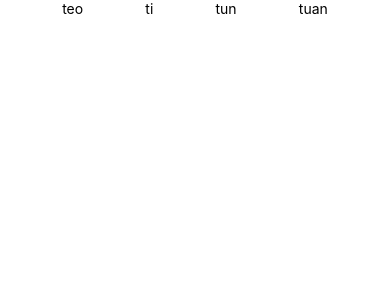
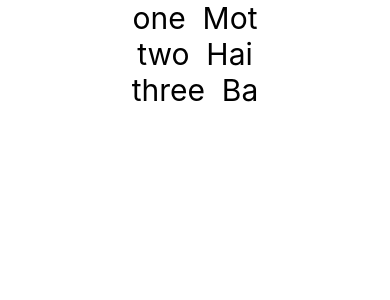
Before and after one commit to luongminh2410dev/ReactNative010321, a React Native app: screen / in a window 390 px wide. Shown: the top 300 px of the page. Built offline with nearby package versions, Linux system fonts and the light colour scheme.

Commit message:
xuat 1 object

```diff
--- a/src/screens/MainScreen.js
+++ b/src/screens/MainScreen.js
@@ -22,29 +22,23 @@ export default class MainScreen extends Component {
             {id:3, en: 'three', vn: 'Ba'}
         ]
 
-        const arrNames = ['teo','ti','tun','tuan']
         return (
             <SafeAreaView
             style={{
                 flex: 1,
-                flexDirection: 'row',
-                justifyContent: 'space-evenly'
+                flexDirection: 'column',
+                alignItems: 'center'
             }}>
-                {/* <Text style={{fontSize: 30}}> {en} </Text>
-                <Text style={{fontSize: 30}}> {isMemorized ? '----': vn} </Text> */}
             {
-                [
-                <Text>{arrNames[0]}</Text>,
-                <Text>{arrNames[1]}</Text>,
-                <Text>{arrNames[2]}</Text>,
-                <Text>{arrNames[3]}</Text>
-                ]
+                words.map((word) =>{
+                    return (
+                        <View style={{flexDirection: 'row'}}>
+                            <Text style={{fontSize: 30}}> {word.en} </Text>
+                            <Text style={{fontSize: 30}}> {word.vn} </Text>
+                        </View>
+                    )
+                })
             }
-            {/* {
-                arrNames.map((name) =>{
-                    return <Text>{name}</Text>
-                })
-            } */}
             </SafeAreaView>
         )
     }
```
